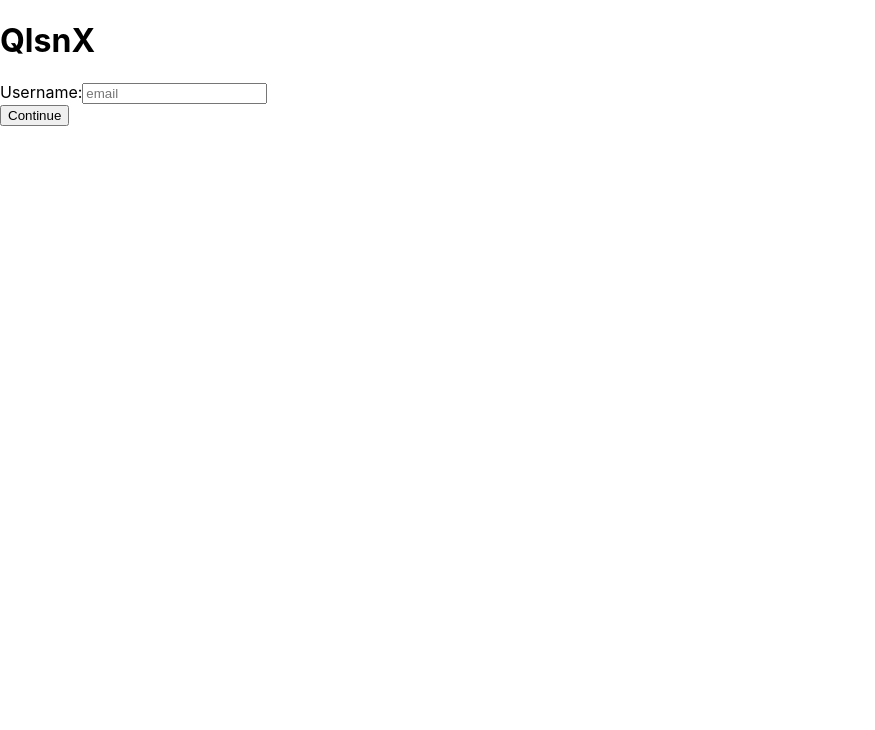
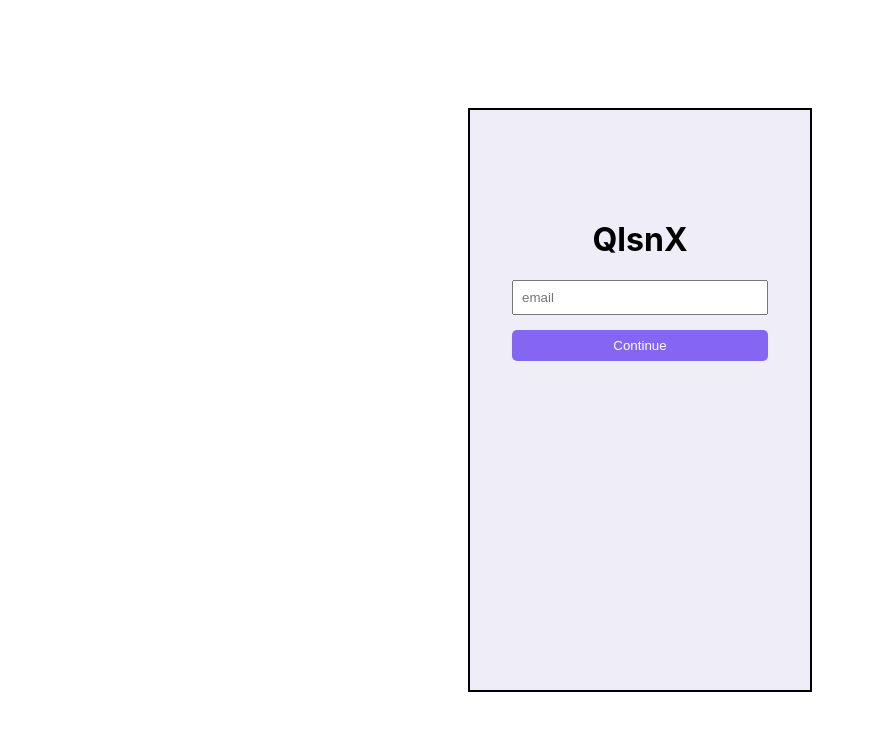
Before and after one commit to Dayasuvagiya/hello-qlnsx, a React (Vite) app: page / in a window 1280 px wide. Shown: the top 730 px of the page, without its empty margins (0-875 px from the left). Built offline with nearby package versions, Linux system fonts and the light colour scheme.

Commit message:
Added CSS, Impliment emiail validation

```diff
--- a/src/components/LoginPage.css
+++ b/src/components/LoginPage.css
@@ -0,0 +1,38 @@
+.MainPage {
+    border: 2px solid;
+    position: absolute;
+    top: 50%;
+    left: 50%;
+    transform: translate(-50%, -50%);
+    padding: 10px;
+    height: 70%;
+    width: 25%;
+    background-color: rgb(239, 237, 248);
+}
+
+.logo {
+    text-align: center;
+    margin-top: 100px ;
+}
+.inputField, .button {
+    box-sizing: border-box;
+    width: 80%;
+    padding: 8px;
+    margin: 15px auto;
+    display: block;
+}
+
+.button {
+    background-color: #8466f2;
+    color: white;
+    border: none;
+    border-radius: 5px;
+    cursor: pointer;
+    margin: 15px auto;
+    display: block;
+}
+
+.insurancePage{
+    text-align: center;
+    margin-top: 50px;
+}
--- a/src/components/Page2.jsx
+++ b/src/components/Page2.jsx
@@ -16,15 +16,20 @@ const Page2 = (props) => {
 
   return (
     <div>
-      <h1>QlsnX</h1>
-      Username: <input value={props.email} readOnly type='text' />
-      Password: <input value={password} onChange={handlePassword} type='password' />
-      <div>
-        <button onClick={handleSubmitPassword}>Continue</button>
-      </div>
-      {userSubmittedPassword && <Page3 email={props.email} password={password} />}
+      {userSubmittedPassword === false && (
+        <div>
+          <h1 className='logo'>QlsnX</h1>
+          <input value={props.email} className='inputField' type='text' placeholder='email' />
+          <input value={password} onChange={handlePassword} className='inputField' type='password' placeholder='password' required />
+          <div>
+            <button className='button' onClick={handleSubmitPassword}>Continue</button>
+          </div>
+        </div>
+      )}
+
+          {userSubmittedPassword && <Page3 email={props.email} password={password} />}
     </div>
-  );
+      );
 }
 
-export default Page2;
+      export default Page2;
--- a/src/components/Page3.jsx
+++ b/src/components/Page3.jsx
@@ -30,13 +30,13 @@ const Page3 = (props) => {
 
 
   return (
-    <div>
+    <div className='insurancePage'>
       <h1>QlsnX</h1>
       <h2>API Data:</h2>
       {apiData ? (
         <pre>{JSON.stringify(apiData, null, 2)}</pre>
       ) : (
-        <p>Refresh page ans try again</p>
+        <p>Refresh page and try again</p>
       )}
     </div>
   );
--- a/src/components/loginPage.jsx
+++ b/src/components/loginPage.jsx
@@ -3,11 +3,14 @@ import { useState } from 'react'
 import axios from 'axios'
 import Page2 from './page2'
 import Page3 from './Page3'
+import './LoginPage.css' ;
+
 
 const LoginPage = () => {
     const [email, setEmail] = useState('')
     const [password, setPassword] = useState('')
     const [userstatus, setUserstatus] = useState('None')
+    const [emailvalid, setEmailValid] = useState(false)
 
 console.log({email, password})
 
@@ -17,6 +20,10 @@ const handleEmail = (event) => {
 
 const handleApi = () => {
 // POST request
+if(email === '') {
+  alert('Please enter email address');
+  return;
+}
   axios.post('http://api.qinsx.de/user', {
     username: email,
     password: 'xyz',
@@ -33,22 +40,27 @@ const handleApi = () => {
         console.log(err)
         setUserstatus('Present')
         alert('User is exist redirect to ask password page')
-    })
-}
+    });
+  }
+
 
   return (
-   <div>
+   <div className='MainPage'>
          {userstatus === 'None' && (
         <div>
-        <h1>QlsnX</h1>
-          <label>Username:</label>
+        <h1 className='logo'>QlsnX</h1>
           <input
             value={email}
             onChange={handleEmail}
             placeholder="email"
-            type='text'></input>
+            type='text'
+            className='inputField'
+            required></input>
         <div>
-          <button onClick={handleApi}>Continue</button>
+          <button
+            className='button'
+            onClick={handleApi}
+            >Continue</button>
         </div>
         </div>
       )}
@@ -70,4 +82,4 @@ const handleApi = () => {
 
 
 
-export default LoginPage
+export default LoginPage;
```
